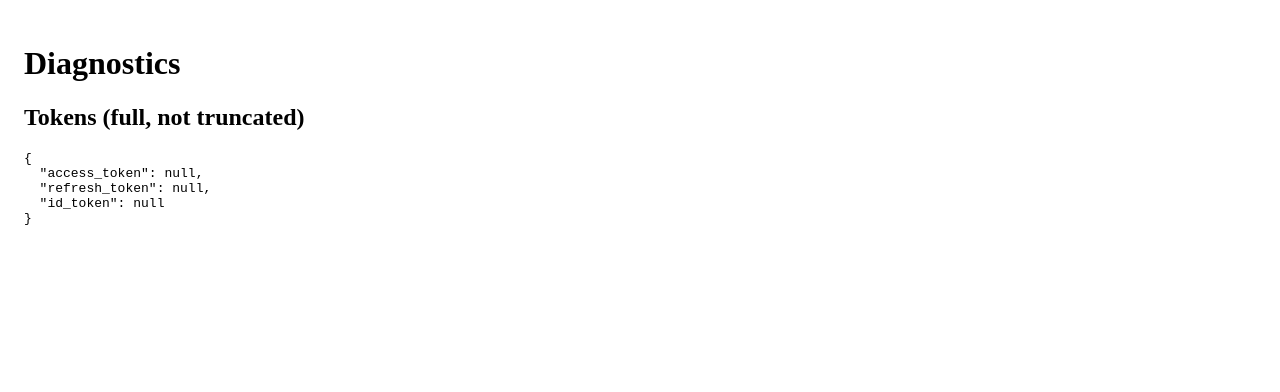
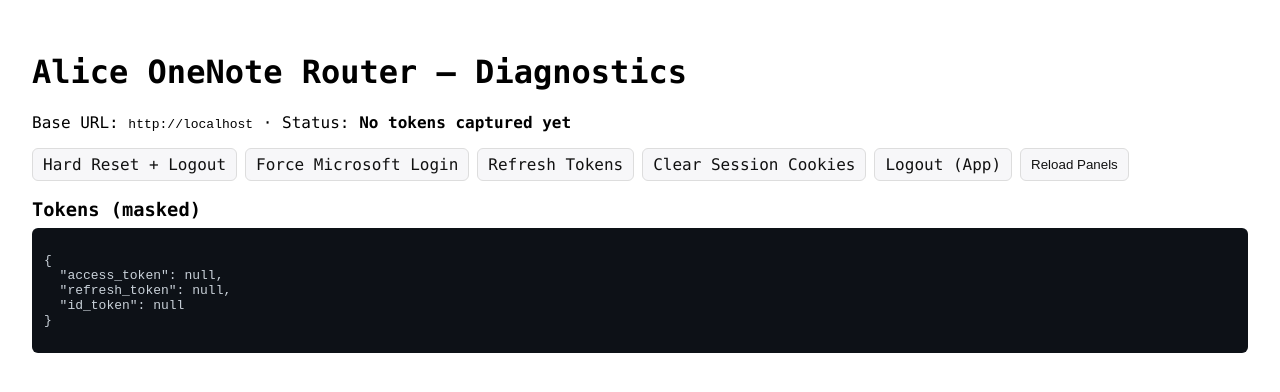
Before and after one commit to tchaudhry907/alice-onenote-router, a Next.js app: page /debug/diagnostics in a window 1280 px wide. Shown: the top 392 px of the page. Built offline with nearby package versions, Linux system fonts and the light colour scheme.

Commit message:
Refactor Diagnostics component for improved structure

```diff
--- a/pages/debug/diagnostics.js
+++ b/pages/debug/diagnostics.js
@@ -1,25 +1,74 @@
 // pages/debug/diagnostics.js
-import React, { useEffect, useState } from "react";
+import { useEffect, useMemo, useState } from "react";
 
 export default function Diagnostics() {
   const [tokens, setTokens] = useState(null);
+  const [status, setStatus] = useState("No tokens captured yet");
+
+  const baseUrl = useMemo(() => {
+    if (typeof window === "undefined") return "";
+    return `${window.location.protocol}//${window.location.host}`;
+  }, []);
+
+  const wantFull = useMemo(() => {
+    if (typeof window === "undefined") return false;
+    const p = new URLSearchParams(window.location.search);
+    return ["1", "true", "yes"].includes((p.get("full") || "").toLowerCase());
+  }, []);
 
   useEffect(() => {
-    async function fetchTokens() {
-      const res = await fetch("/api/debug/tokens");
-      const data = await res.json();
-      setTokens(data);
-    }
-    fetchTokens();
-  }, []);
+    if (!baseUrl) return;
+    fetch(`${baseUrl}/api/debug/tokens${wantFull ? "?full=1" : ""}`)
+      .then((r) => r.json())
+      .then((j) => {
+        setTokens(j);
+        const hasAny = !!(j.access_token || j.refresh_token || j.id_token);
+        setStatus(hasAny ? "Tokens present" : "No tokens captured yet");
+      })
+      .catch(() => setStatus("Failed to load tokens"));
+  }, [baseUrl, wantFull]);
 
   return (
-    <div style={{ padding: "1rem" }}>
-      <h1>Diagnostics</h1>
-      <h2>Tokens (full, not truncated)</h2>
-      <pre style={{ whiteSpace: "pre-wrap", wordBreak: "break-all" }}>
-        {tokens ? JSON.stringify(tokens, null, 2) : "Loading..."}
-      </pre>
-    </div>
+    <main style={{ padding: 24, fontFamily: "ui-monospace, SFMono-Regular, Menlo, monospace" }}>
+      <h1>Alice OneNote Router — Diagnostics</h1>
+      <p>Base URL: <code>{baseUrl}</code> · Status: <strong>{status}</strong></p>
+
+      <div style={{ display: "flex", gap: 8, flexWrap: "wrap", margin: "12px 0" }}>
+        <a className="btn" href="/api/auth/logout">Hard Reset + Logout</a>
+        <a className="btn" href="/api/auth/login">Force Microsoft Login</a>
+        <a className="btn" href="/api/auth/refresh">Refresh Tokens</a>
+        <a className="btn" href="/api/debug/clear-cookies">Clear Session Cookies</a>
+        <a className="btn" href="/">Logout (App)</a>
+        <button className="btn" onClick={() => (typeof window !== "undefined" ? window.location.reload() : null)}>Reload Panels</button>
+      </div>
+
+      <Section title={`Tokens (${wantFull ? "full, not truncated" : "masked"})`}>
+        <pre>{JSON.stringify(tokens, null, 2)}</pre>
+      </Section>
+
+      <style jsx>{`
+        .btn {
+          display: inline-block;
+          padding: 6px 10px;
+          border: 1px solid #ddd;
+          border-radius: 6px;
+          text-decoration: none;
+          color: #111;
+          background: #f7f7f9;
+        }
+        .btn:hover { background: #eee; }
+      `}</style>
+    </main>
   );
 }
+
+function Section({ title, children }) {
+  return (
+    <section style={{ marginTop: 18 }}>
+      <h3 style={{ margin: "8px 0" }}>{title}</h3>
+      <div style={{ background: "#0d1117", color: "#c9d1d9", padding: 12, borderRadius: 6, overflowX: "auto" }}>
+        {children}
+      </div>
+    </section>
+  );
+}
```
